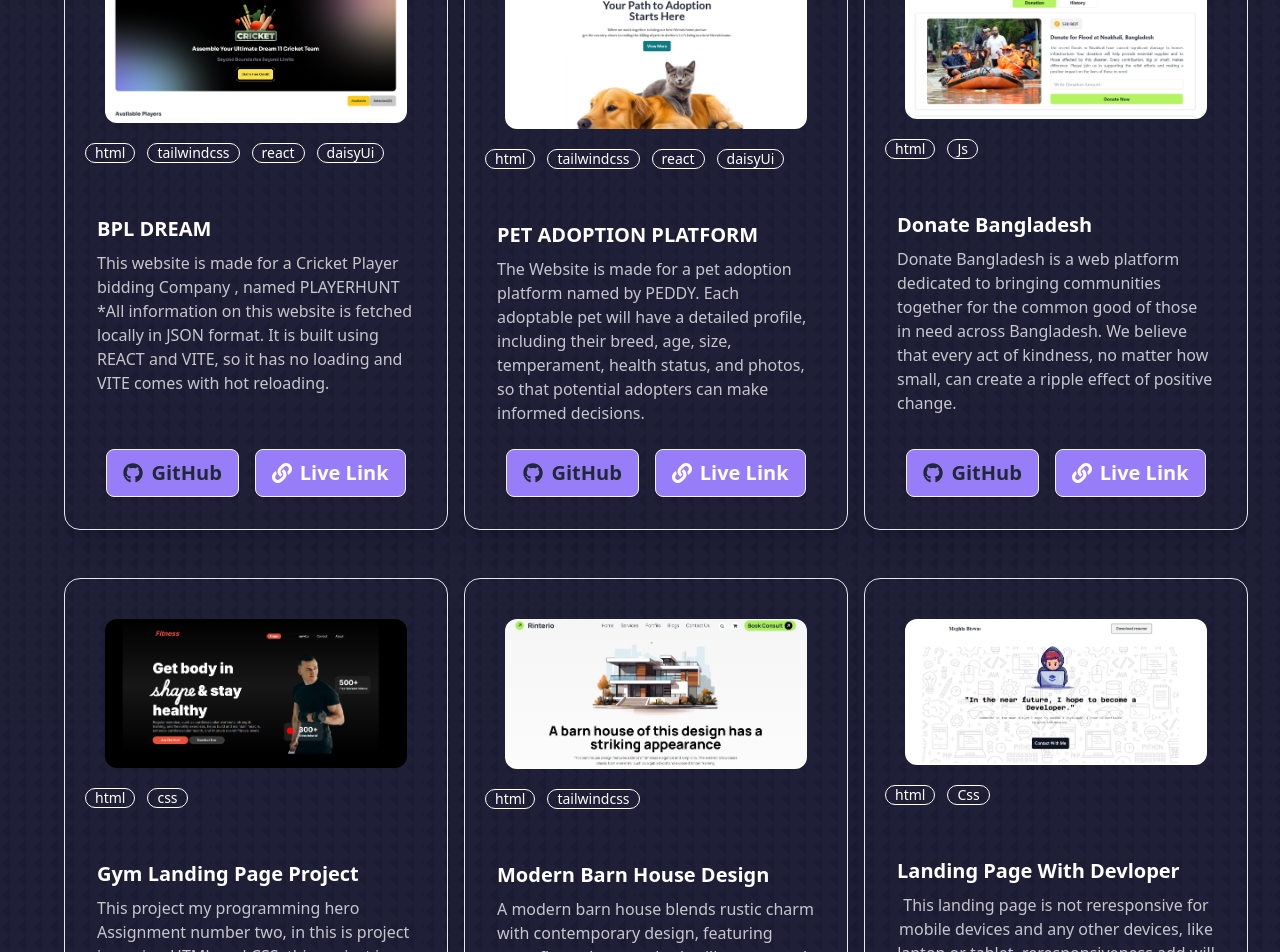
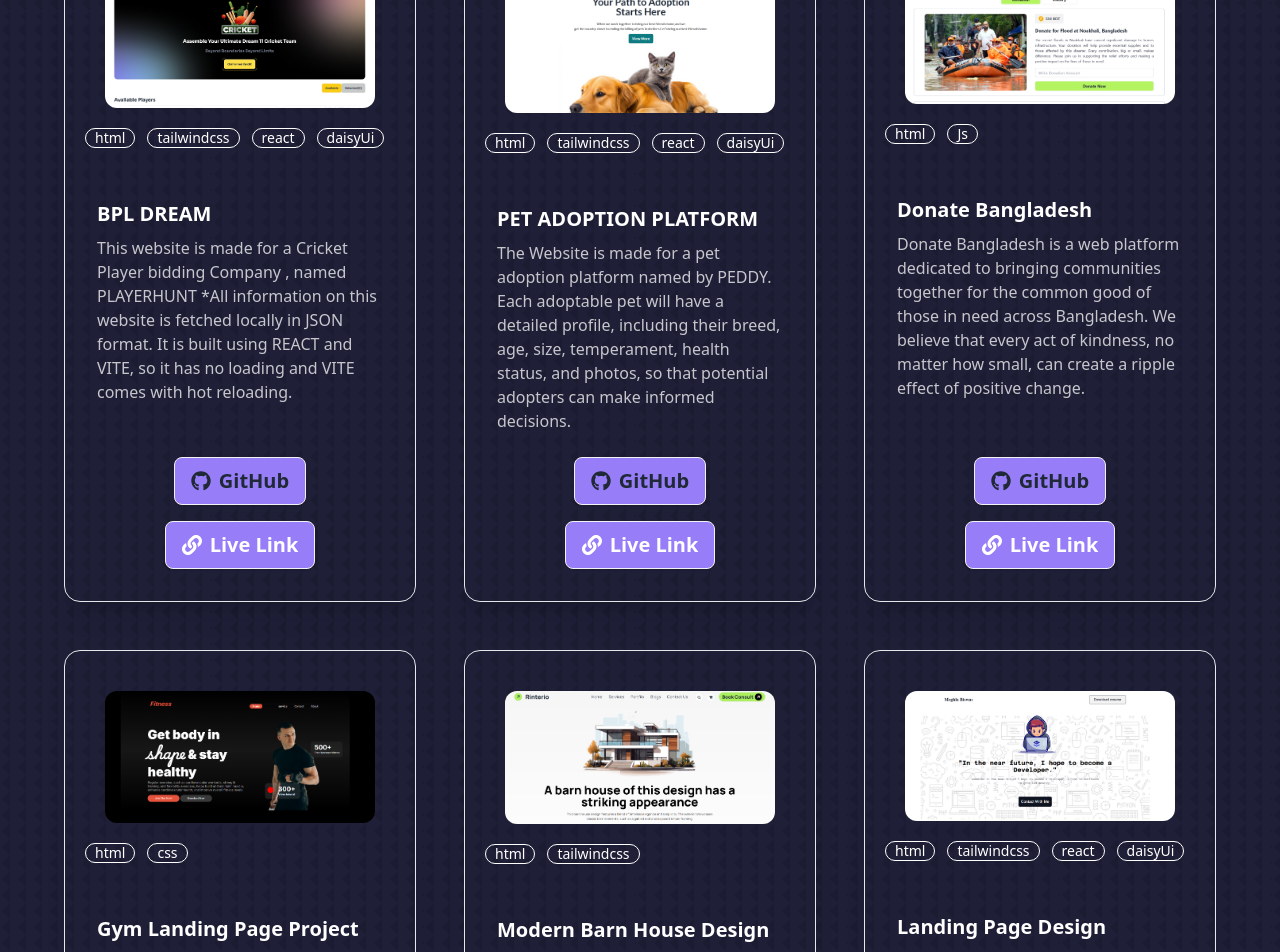
Before and after one commit to MeghlaB/MyPortfolio_Website, a React (Vite) app: page /projects in a window 1280 px wide. Shown: the part 220-1172 px from the top of the page. Built offline with nearby package versions, Linux system fonts and the light colour scheme.

Commit message:
edit section

```diff
--- a/src/Pages/Projects.jsx
+++ b/src/Pages/Projects.jsx
@@ -19,15 +19,15 @@ export default function Projects() {
 
         <div className="grid grid-cols-1 h-full  px-3 md:px-2 lg:px-0 sm:grid-cols-2 md:grid-cols-3 gap-12 mt-8">
           {/* projects-1 */}
-          <div className="card border w-96 shadow-xl hover:shadow-2xl transition-shadow duration-300">
+          <div className="card border  shadow-xl hover:shadow-2xl transition-shadow duration-300">
             <figure className="px-10 pt-10">
               <img
                 src={project1}
                 alt="BPL Dream Project"
-                className="rounded-xl object-cover"
+                className="rounded-xl object-cover w-80"
               />
             </figure>
-            <div className='flex gap-3 m-5'>
+            <div className='flex gap-3 m-5 flex-wrap'>
               <div className="badge badge-outline hover:bg-hoverprimary hover:text-white">
                html
               </div>
@@ -68,15 +68,15 @@ export default function Projects() {
             </div>
           </div>
           {/* projects-2 */}
-          <div className="card border w-96 shadow-xl hover:shadow-2xl transition-shadow duration-300">
+          <div className="card border  shadow-xl hover:shadow-2xl transition-shadow duration-300">
             <figure className="px-10 pt-10">
               <img
                 src={project2}
                 alt="BPL Dream Project"
-                className="rounded-xl object-cover"
+                className="rounded-xl object-cover w-80"
               />
             </figure>
-            <div className='flex gap-3 m-5'>
+            <div className='flex gap-3 m-5 flex-wrap'>
               <div className="badge badge-outline hover:bg-hoverprimary hover:text-white">
                html
               </div>
@@ -117,15 +117,15 @@ export default function Projects() {
             </div>
           </div>
           {/* projects-3 */}
-          <div className="card border w-96 shadow-xl hover:shadow-2xl transition-shadow duration-300">
+          <div className="card border  shadow-xl hover:shadow-2xl transition-shadow duration-300">
             <figure className="px-10 pt-10">
               <img
                 src={project3}
                 alt="BPL Dream Project"
-                className="rounded-xl object-cover"
+                className="rounded-xl object-cover w-80"
               />
             </figure>
-            <div className='flex gap-3 m-5'>
+            <div className='flex gap-3 m-5 flex-wrap'>
               <div className="badge badge-outline hover:bg-hoverprimary hover:text-white">
                html
               </div>
@@ -162,12 +162,12 @@ export default function Projects() {
             </div>
           </div>
           {/* projects-4 */}
-          <div className="card border w-96 shadow-xl hover:shadow-2xl transition-shadow duration-300">
+          <div className="card border  shadow-xl hover:shadow-2xl transition-shadow duration-300">
             <figure className="px-10 pt-10">
               <img
                 src={project6}
                 alt="BPL Dream Project"
-                className="rounded-xl object-cover"
+                className="rounded-xl object-cover w-80"
               />
             </figure>
             <div className='flex gap-3 m-5'>
@@ -206,15 +206,15 @@ export default function Projects() {
             </div>
           </div>
           {/* projects-4 */}
-          <div className="card border w-96 shadow-xl hover:shadow-2xl transition-shadow duration-300">
+          <div className="card border  shadow-xl hover:shadow-2xl transition-shadow duration-300">
             <figure className="px-10 pt-10">
               <img
                 src={project4}
                 alt="BPL Dream Project"
-                className="rounded-xl object-cover"
+                className="rounded-xl object-cover w-80"
               />
             </figure>
-            <div className='flex gap-3 m-5'>
+            <div className='flex gap-3 m-5 flex-wrap'>
               <div className="badge badge-outline hover:bg-hoverprimary hover:text-white">
                html
               </div>
@@ -250,32 +250,37 @@ export default function Projects() {
             </div>
           </div>
           {/* projects-5 */}
-          <div className="card border w-96 shadow-xl hover:shadow-2xl transition-shadow duration-300">
+          <div className="card border  shadow-xl hover:shadow-2xl transition-shadow duration-300">
             <figure className="px-10 pt-10">
               <img
                 src={project5}
                 alt="BPL Dream Project"
-                className="rounded-xl object-cover"
+                className="rounded-xl object-cover w-80"
               />
             </figure>
-            <div className='flex gap-3 m-5'>
+            <div className='flex gap-3 m-5 flex-wrap'>
               <div className="badge badge-outline hover:bg-hoverprimary hover:text-white">
                html
               </div>
               <div className="badge badge-outline hover:bg-hoverprimary hover:text-white">
-                Css
+                tailwindcss
               </div>
-
+              <div className="badge badge-outline hover:bg-hoverprimary hover:text-white">
+               react
+              </div>
+              <div className="badge badge-outline hover:bg-hoverprimary hover:text-white">
+                daisyUi
+              </div>
             </div>
             <div className="card-body text-center">
 
-              <h2 className="card-title text-xl font-bold text-white">Landing Page With Devloper</h2>
+              <h2 className="card-title text-xl font-bold text-white">Landing Page Design</h2>
               <p className="text-white/75 mb-4">
-              This  landing page is not reresponsive for mobile devices and any other devices, like laptop or tablet. reresponsiveness add will very soon.
+              This Portfolio landing page is not reresponsive for mobile devices and any other devices, like laptop or tablet. reresponsiveness add will very soon.
               </p>
               <div className="card-actions flex justify-center gap-4">
                 <a
-                  href="https://github.com/MeghlaB/Assingment_01"
+                  href=""
                   className="text-xl btn flex items-center gap-2 text-gray-800 hover:text-white bg-btnprimary hover:bg-hoverprimary transition-all duration-200 px-4 py-2 rounded-lg shadow"
                   target="_blank"
                   rel="noopener noreferrer"
@@ -283,7 +288,7 @@ export default function Projects() {
                   <FaGithub /> GitHub
                 </a>
                 <a
-                  href="https://meghlab.github.io/Assingment_01/"
+                  href="https://vengeful-lawyer.surge.sh/"
                   className="text-xl btn flex items-center gap-2 text-white bg-btnprimary hover:bg-hoverprimary transition-all duration-200 px-4 py-2 rounded-lg shadow"
                   target="_blank"
                   rel="noopener noreferrer"
```
